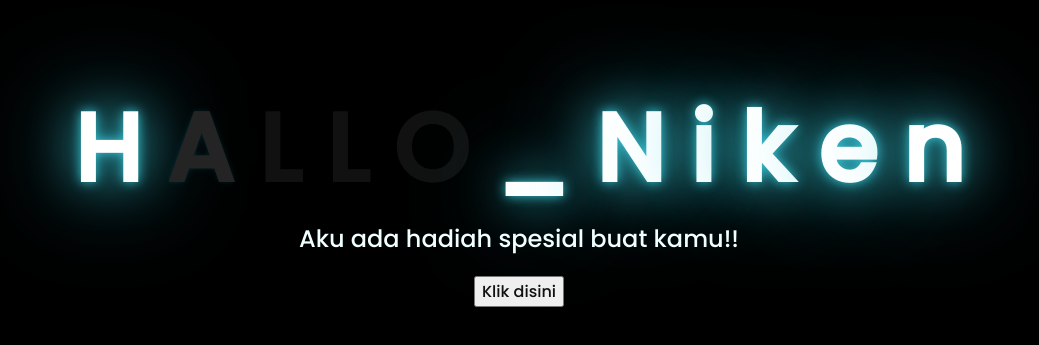
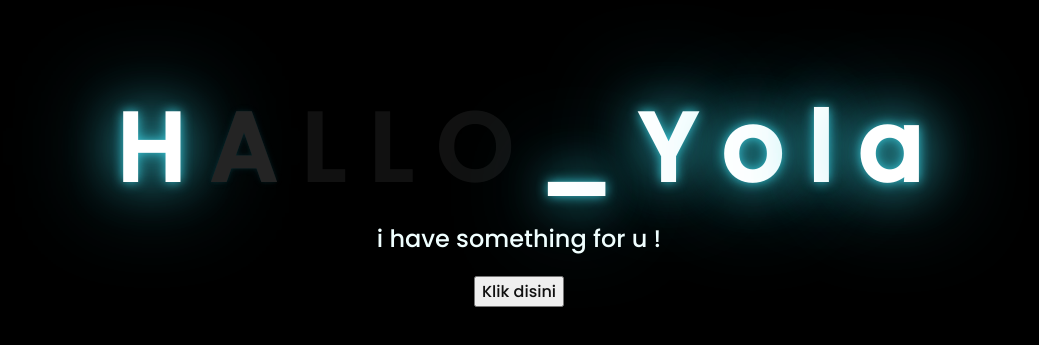
Before and after one commit to HornyFroogs/flowerrr, a plain HTML site: page index.html in a window 1280 px wide. Shown: the part 217-562 px from the top of the page, without its empty margins (129-1168 px from the left). Drawn offline with Linux system fonts and the light colour scheme.

Commit message:
Update index.html

```diff
--- a/index.html
+++ b/index.html
@@ -17,15 +17,14 @@
 			<span>L</span>
 			<span>O</span>
 			<span>_</span>
-			<span>N</span>
-			<span>i</span>
-			<span>k</span>
-			<span>e</span>
-			<span>n</span>
+			<span>Y</span>
+			<span>o</span>
+			<span>l</span>
+			<span>a</span>
 
 		</div>
 		<div class="description">
-			<span>Aku ada hadiah spesial buat kamu!!</span>
+			<span>i have something for u !</span>
 		</div>
 		<div class="button">
 			<button>
```
